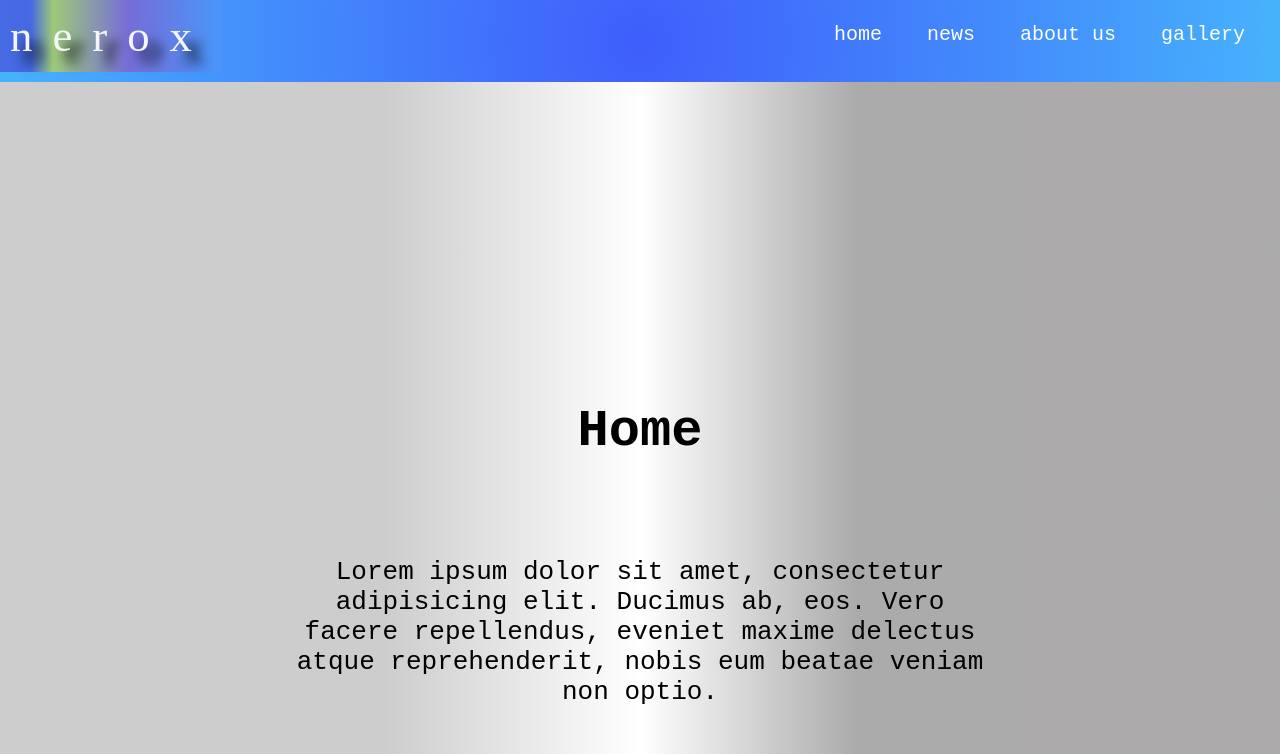
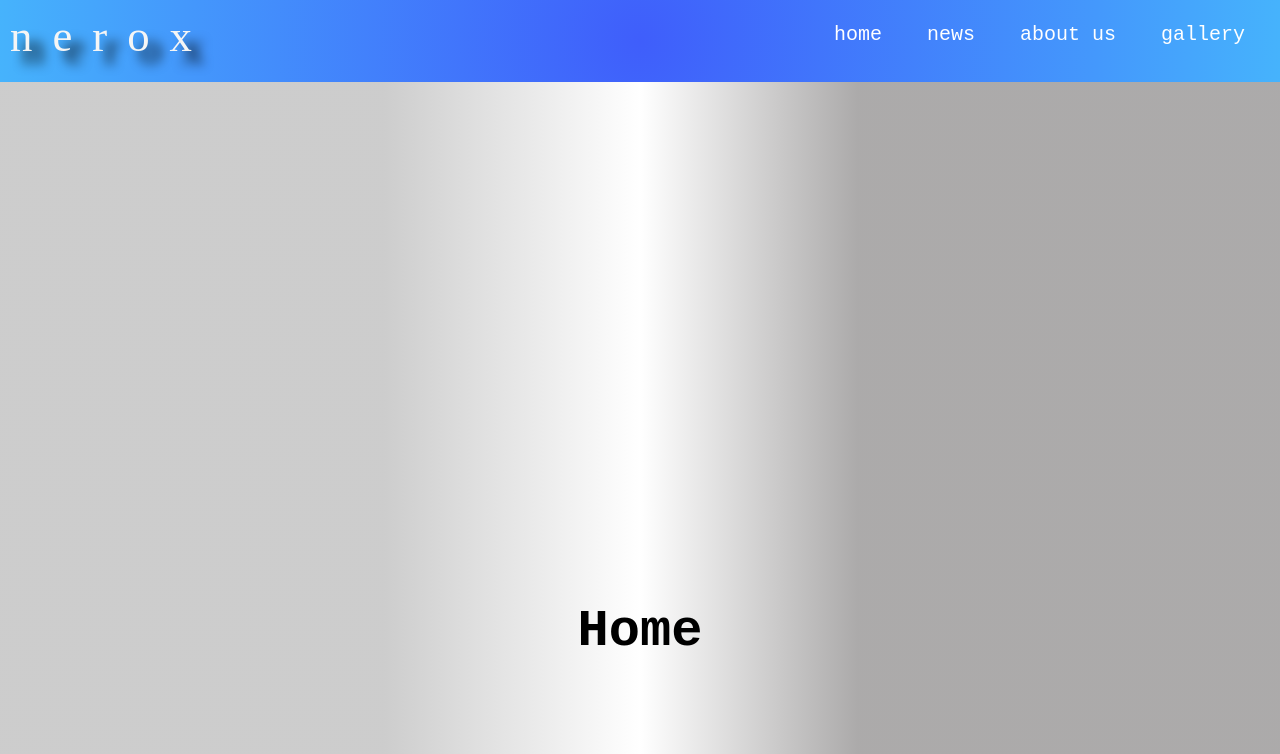
Before and after one commit to DmitrySerif/GREYHOME, a plain HTML site: page index.html in a window 1280 px wide. Shown: the top 754 px of the page. Drawn offline with Linux system fonts and the light colour scheme.

Commit message:
update 2

```diff
--- a/css/style.css
+++ b/css/style.css
@@ -37,6 +37,7 @@ filter: progid:DXImageTransform.Microsoft.gradient(startColorstr="#3f5efb",endCo
     width: 100%;
     top: 0;
     padding-bottom: 10px;
+    overflow: hidden;
 }
 .logo__link {
     display: block;
@@ -57,11 +58,6 @@ text-shadow: 4px 4px 4px black;
     text-shadow: 12px 12px 12px black;
     letter-spacing: 20px;
     color:whitesmoke;
-    background: rgb(70,62,212);
-background: -moz-linear-gradient(90deg, rgba(70,62,212,0.6152836134453781) 14%, rgba(238,230,0,0.520045518207283) 24%, rgba(201,20,153,0.36878501400560226) 58%, rgba(87,148,241,0.4023984593837535) 97%);
-background: -webkit-linear-gradient(90deg, rgba(70,62,212,0.6152836134453781) 14%, rgba(238,230,0,0.520045518207283) 24%, rgba(201,20,153,0.36878501400560226) 58%, rgba(87,148,241,0.4023984593837535) 97%);
-background: linear-gradient(90deg, rgba(70,62,212,0.6152836134453781) 14%, rgba(238,230,0,0.520045518207283) 24%, rgba(201,20,153,0.36878501400560226) 58%, rgba(87,148,241,0.4023984593837535) 97%);
-filter: progid:DXImageTransform.Microsoft.gradient(startColorstr="#463ed4",endColorstr="#5794f1",GradientType=1);
     transition:.4s;
 }
 
@@ -114,9 +110,10 @@ filter: progid:DXImageTransform.Microsoft.gradient(startColorstr="#463ed4",endCo
     text-align: center;
     width: 100%;
     overflow: hidden;
+    padding: 200px;
+    border-bottom: 1px solid white;
     padding-bottom: 300px;
-    border-bottom: 1px solid white;
-/*    margin-top:220px;*/
+
 }
 .title {
     font-size: 4em;
@@ -133,9 +130,7 @@ filter: progid:DXImageTransform.Microsoft.gradient(startColorstr="#463ed4",endCo
 .hello-container2 {
     text-align: center;
     width: 100%;
-
     padding-top:200px;
-    overflow: hidden;
     height: 100%;
     padding-bottom: 300px;
     background-color: white;
--- a/index.html
+++ b/index.html
@@ -17,7 +17,7 @@
        <div class="main-navigation">
 <!--          Блок лого-->
            <div class="main-logo">
-               <a class="logo__link" href="#" >NeroX</a>
+               <a class="logo__link" href="#home" >NeroX</a>
        </div>
 <!--          блок меню-->
            <div class="menu-container">
@@ -35,8 +35,7 @@
                 </a>
               </li>
           <li class="menu__item">
-                <a class="menu__link" href="#gallery">gallery
-                </a>
+                <a class="menu__link" href="#Gallery">Gallery</a>
                      </li>
             </ul>
               </nav>
@@ -46,8 +45,8 @@
   </header>
 
   <main class="main">
-    <section class="home" id="home">
-      <div class="hello-container">
+    <section class="home" >
+      <div class="hello-container" id="home">
        <h3 class="title" >
    Home
        </h3><br>
@@ -76,7 +75,7 @@
        </p>
        </div>
     </section>
-    <section class="gallery" id="gallery">
+    <section class="gallery" id="Gallery">
          <div class="hello-container2">
        <h3 class="title">
    gallery
```
